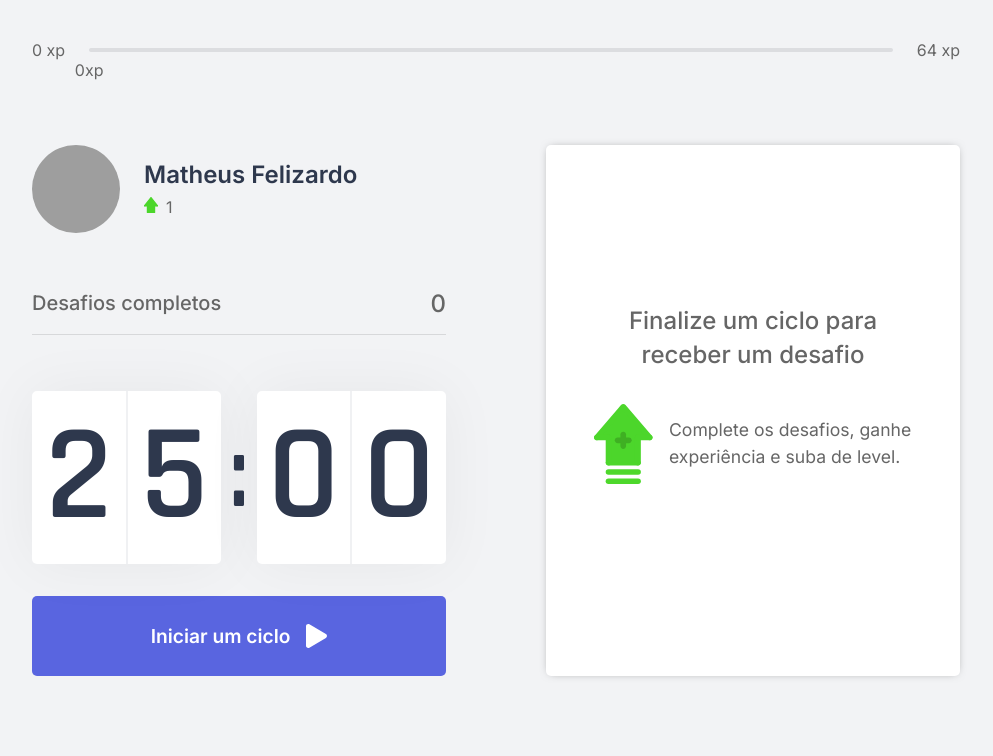
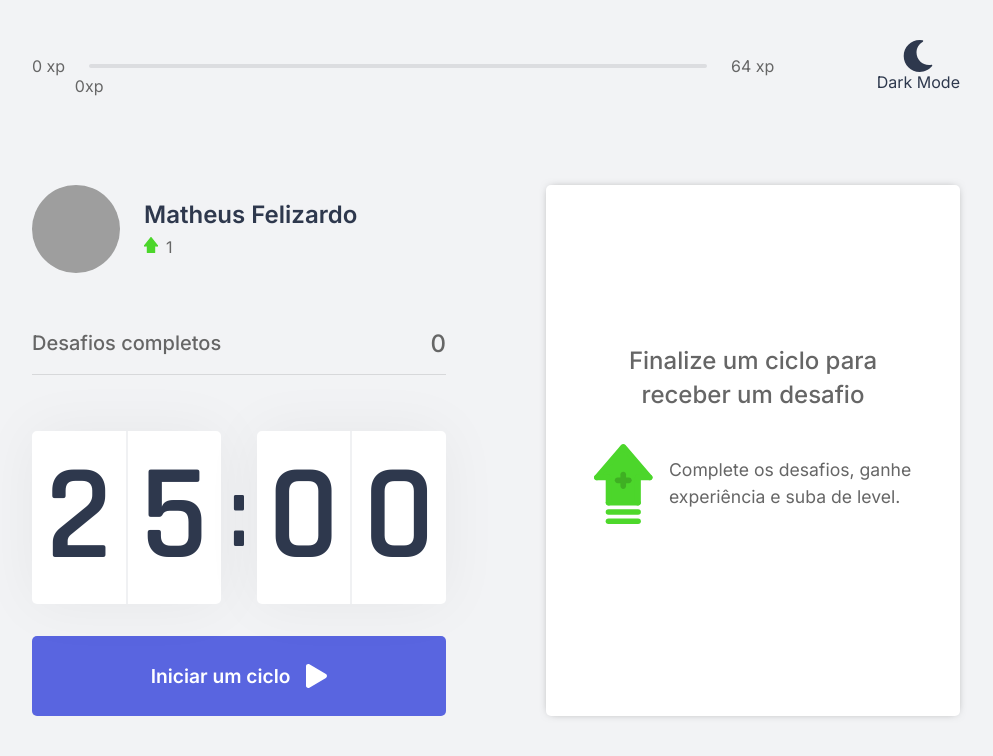
Before and after one commit to MatheusFelizardo/nlw4, a Next.js app: page / in a window 1280 px wide. Shown: the top 756 px of the page, without its empty margins (144-1137 px from the left). Built offline with nearby package versions, Linux system fonts and the light colour scheme; grey boxes are pictures that could not be loaded.

Commit message:
adicionado darkmode

```diff
--- /dev/null
+++ b/src/components/DarkTheme.tsx
@@ -0,0 +1,15 @@
+import { faMoon as DarkMoon, faSun} from '@fortawesome/free-solid-svg-icons';
+import { faMoon as RegularMoon } from '@fortawesome/free-regular-svg-icons'
+import { FontAwesomeIcon } from '@fortawesome/react-fontawesome';
+import { useState } from 'react';
+import styles from '../styles/themes/DarkTheme.module.scss'
+
+export const DarkTheme = ({changeToDark, changeToLight, isDark, isLight }) => {
+
+    return (
+        <div className={styles.container}>
+            { isLight && <button onClick={changeToDark} ><FontAwesomeIcon icon={DarkMoon} /><p>Dark Mode</p> </button> }
+            { isDark && <button onClick={changeToLight} ><FontAwesomeIcon icon={faSun} /><p>Light Mode</p></button> }
+        </div>
+    )
+}
--- a/src/pages/index.tsx
+++ b/src/pages/index.tsx
@@ -8,6 +8,8 @@ import Head from 'next/head'
 import { ChallengeBox } from '../components/ChallengeBox'
 import { CountdownProvider } from '../contexts/CountdownContext'
 import { ChallengesProvider } from '../contexts/ChallengesContext'
+import { DarkTheme } from '../components/DarkTheme'
+import { useState } from 'react'
 
 interface HomeProps {
   level: number;
@@ -15,22 +17,47 @@ interface HomeProps {
   challengesCompleted: number;
 }
 
+
 export default function Home(props:HomeProps) {
+  const [isDark, setIsDark] = useState(false)
+  const [isLight, setIsLight] = useState(true)
+
+
+  function changeToDark() {
+    setIsDark(true)
+    setIsLight(false)
+  }
+
+  function changeToLight() {
+      setIsDark(false)
+      setIsLight(true)
+  }
+
   return (
     <ChallengesProvider
       level={props.level}
       currentExperience={props.currentExperience}
-      challengesCompleted={props.challengesCompleted
-    }>
-      <div className={styles.container}>
+      challengesCompleted={props.challengesCompleted}
+      >
+      <div className={ isDark ? `${styles.page} ${styles.darkTheme}` : `${styles.page}` }>
+
+        <div className={ isDark ? `${styles.container} ${styles.darkTheme}` : `${styles.container}` }
+
+        >
+
           <Head>
             <title>Início | PomoChallenges</title>
           </Head>
+          <div className={styles.flexContent}>
             <ExperienceBar />
+            <DarkTheme isDark={isDark} isLight={isLight} changeToLight={changeToLight}  changeToDark={changeToDark} />
+          </div>
           <CountdownProvider>
           <section>
             <div>
+              <div>
               <Profile />
+              </div>
               <CompletedChallenges />
               <Countdown />
             </div>
@@ -41,7 +68,9 @@ export default function Home(props:HomeProps) {
           </section>
           </CountdownProvider>
         </div>
+      </div>
     </ChallengesProvider>
+
   )
 }
 
--- a/src/styles/components/ExperienceBar.module.scss
+++ b/src/styles/components/ExperienceBar.module.scss
@@ -1,5 +1,6 @@
 
 .experienceBar {
+    width: 80%;
     display: flex;
     align-items: center;
     span {
--- a/src/styles/global.css
+++ b/src/styles/global.css
@@ -5,6 +5,7 @@
 }
 
 :root {
+    /* Normal theme */
     --white: #FFF;
     --background: #f2f3f5;
     --gray-line: #DCDDE0;
@@ -16,6 +17,7 @@
     --blue: #5965E0;
     --blue-dark: #4953B8;
     --blue-twitter: #2AA9E0;
+
 }
 
 @media (max-width: 1080px) {
@@ -30,11 +32,6 @@
     }
 }
 
-body {
-    background: var(--background);
-    color: var(--text);
-}
-
 body, input, textarea,button {
     font: 400 1rem "Inter", sans-serif;
 }
--- a/src/styles/pages/Home.module.scss
+++ b/src/styles/pages/Home.module.scss
@@ -1,20 +1,54 @@
-
+.page {
+    height: 100vh;
+    width: 100vw;
+    background: var(--background);
+    color: var(--text);
+    margin: 0 auto;
+    &.darkTheme {
+        --white: #222;
+        --background: #444;
+        --gray-line: #FFF;
+        --text: #FFF;
+        --text-highlight: #FFF;
+        --title: #FFF;
+        --red: #E83F5B;
+        --green: #4CD62B;
+        --blue: #5965E0;
+        --blue-dark: #4953B8;
+        --blue-twitter: #2AA9E0;
+    }
+}
 .container {
+    margin: 0 auto;
     height: 100vh;
     max-width: 992px;
-    margin: 0 auto;
     padding: 2.5rem 2rem;
-
     display: flex;
     flex-direction: column;
-
+    .flexContent {
+        display: flex;
+        justify-content: space-between;
+        align-items: center;
+    }
     section {
         flex: 1;
-
+        margin-top: 3rem;
         display: grid;
         grid-template-columns: 1fr 1fr;
         gap: 6.25rem;
         align-content: center;
     }
-
+    &.darkTheme {
+        --white: #222;
+        --background: #444;
+        --gray-line: #FFF;
+        --text: #FFF;
+        --text-highlight: #FFF;
+        --title: #FFF;
+        --red: #E83F5B;
+        --green: #4CD62B;
+        --blue: #FFF;
+        --blue-dark: #dcdfff;
+        --blue-twitter: #2AA9E0;
+    }
 }
--- a/src/styles/themes/DarkTheme.module.scss
+++ b/src/styles/themes/DarkTheme.module.scss
@@ -0,0 +1,15 @@
+.container {
+    display: flex;
+    justify-content: flex-end;
+    button {
+        background: transparent;
+        border: none;
+        p {
+            color: var(--title);
+        }
+        svg {
+            font-size: 2rem;
+            color: var(--title);
+        }
+    }
+}
```
Lines whose indentation alone changed are shown as unchanged.
